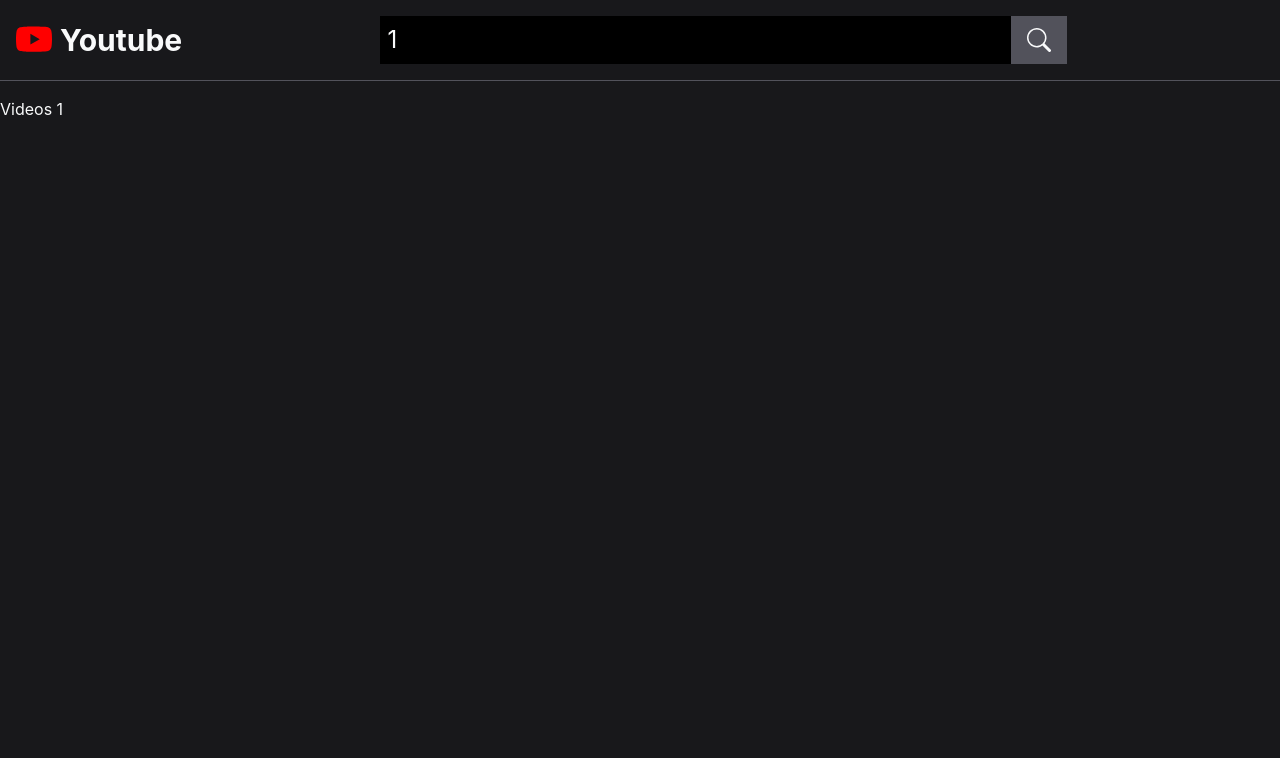
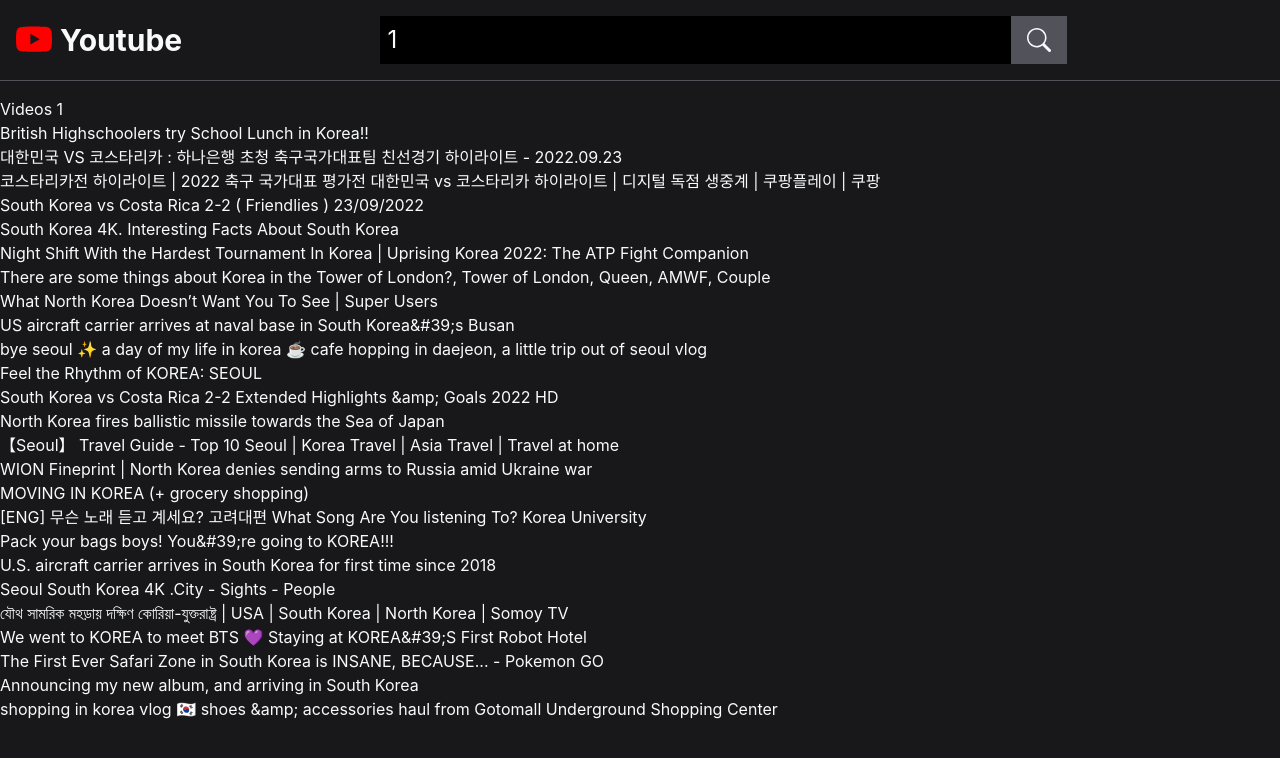
Before and after one commit to M-Sik/react-youtube, a React (Create React App) app: page /videos/1 in a window 1280 px wide. Shown: the top 758 px of the page. Built offline with nearby package versions, Linux system fonts and the light colour scheme.

Commit message:
[feat] 비디오 mock data 연동

```diff
--- a/package.json
+++ b/package.json
@@ -3,6 +3,7 @@
   "version": "0.1.0",
   "private": true,
   "dependencies": {
+    "@tanstack/react-query": "^4.29.19",
     "@testing-library/jest-dom": "^5.16.5",
     "@testing-library/react": "^13.4.0",
     "@testing-library/user-event": "^13.5.0",
--- a/src/App.tsx
+++ b/src/App.tsx
@@ -1,12 +1,17 @@
 import React from 'react';
 import { Outlet } from 'react-router-dom';
 import SearchHeader from './components/headers/SearchHeader';
+import { QueryClient, QueryClientProvider } from '@tanstack/react-query';
+
+const queryClient = new QueryClient();
 
 function App() {
   return (
     <>
       <SearchHeader />
-      <Outlet></Outlet>
+      <QueryClientProvider client={queryClient}>
+        <Outlet></Outlet>
+      </QueryClientProvider>
     </>
   );
 }
--- /dev/null
+++ b/src/components/cards/VideoCard.tsx
@@ -0,0 +1,10 @@
+import React from 'react';
+import { Video } from '../../types/VideoType';
+
+type Props = {
+  video: Video;
+};
+
+export default function VideoCard({ video }: Props) {
+  return <div>{video.snippet.title}</div>;
+}
--- a/src/pages/Videos.tsx
+++ b/src/pages/Videos.tsx
@@ -1,8 +1,33 @@
+import { useQuery } from '@tanstack/react-query';
 import React from 'react';
 import { useParams } from 'react-router-dom';
+import VideoCard from '../components/cards/VideoCard';
+import { Video } from '../types/VideoType';
 
 export default function Videos() {
   const { keyword } = useParams();
+  const {
+    isLoading,
+    error,
+    data: videos,
+  } = useQuery<Video[]>(['videos', keyword], async () => {
+    return fetch(`/videos/${keyword ? 'search' : 'popular'}.json`)
+      .then((res) => res.json())
+      .then((data) => data.items);
+  });
 
-  return <div>Videos {keyword ? `${keyword}` : `Videos 핫트랜드`}</div>;
+  return (
+    <>
+      <div>Videos {keyword ? `${keyword}` : `Videos 핫트랜드`}</div>
+      {isLoading && <p>loading...</p>}
+      {error && <p>에러 발생 ㅎㅎ</p>}
+      {videos && (
+        <ul>
+          {videos.map((video) => (
+            <VideoCard key={video.id} video={video}></VideoCard>
+          ))}
+        </ul>
+      )}
+    </>
+  );
 }
--- /dev/null
+++ b/src/types/VideoType.ts
@@ -0,0 +1,17 @@
+export type Video = {
+  kind: string;
+  etag: string;
+  id: string;
+  snippet: {
+    title: string;
+    publishedAt: string;
+    channelId: string;
+    description: string;
+    thumbnails: object;
+    channelTitle: string;
+    categoryId: string;
+    liveBroadcastContent: string;
+    localized: object;
+    defaultAudioLanguage: string;
+  };
+};
```
Also changed, not shown: 1 other file (tests, documents, lock files or other folders).
